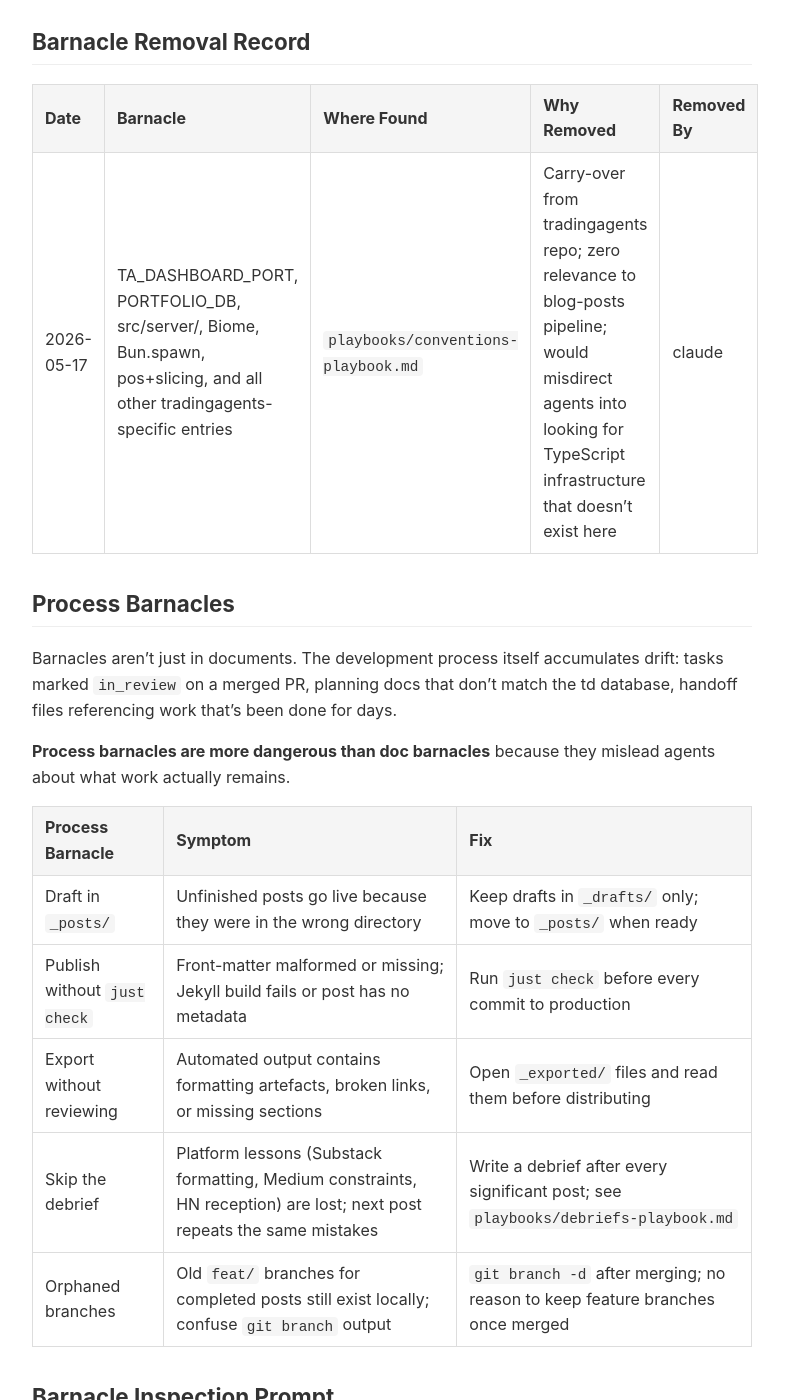
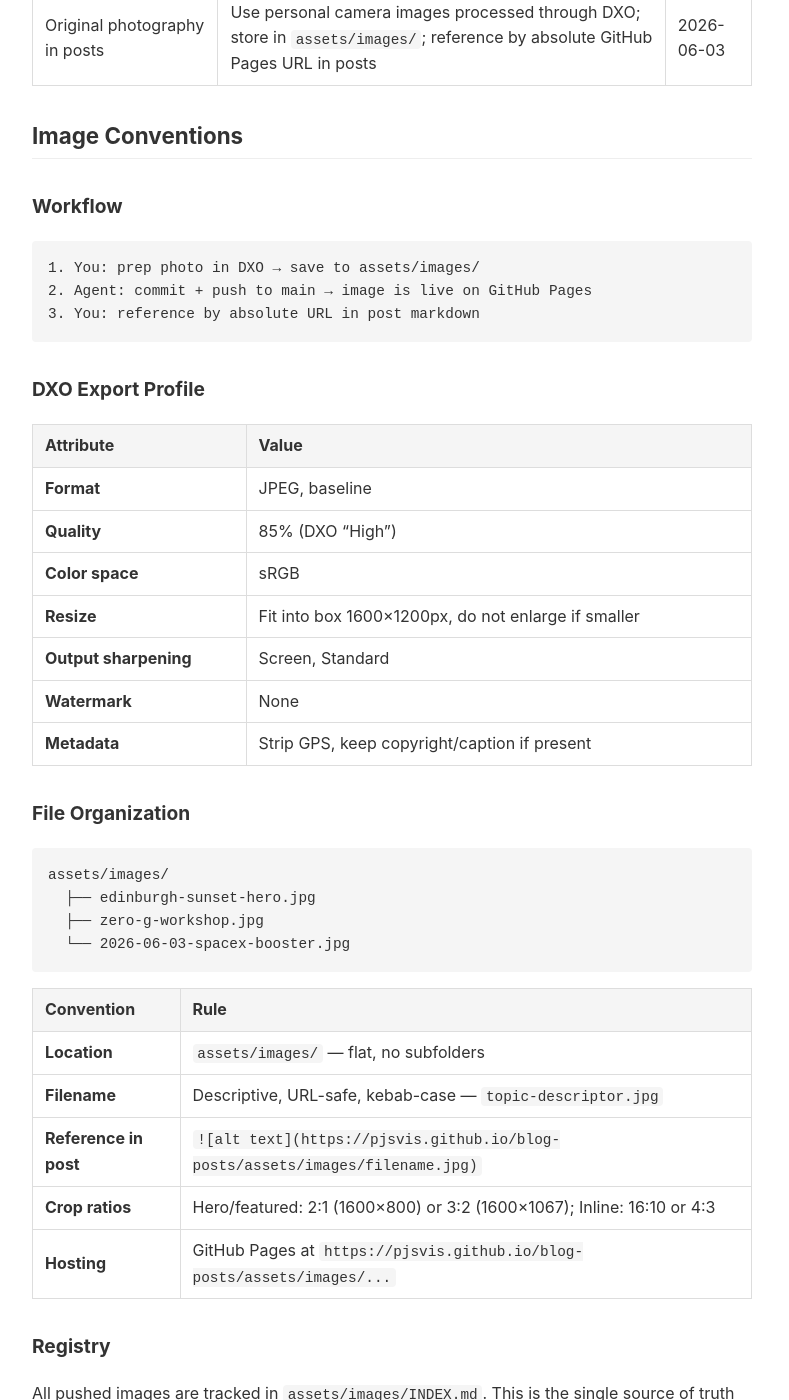
Before and after one commit to pjsvis/blog-posts, a Jekyll site: the page built from playbooks/conventions-playbook.md, in a window 1280 px wide and 1400 px high, scrolled down 1903 px. Shown: the whole window, without its empty margins (248-1037 px from the left). Built offline with Jekyll 4.4.1, drawn with Linux system fonts in a browser that asks for light colours; our own code applies the rules of GitHub Pages for plain Markdown files; some of the changed text lies outside the part shown.

Commit message:
feat(images): simplified image pipeline — absolute URLs, no path rewriting
- export-all.ts: detect images, warn on local paths, download to _exported/medium/images/
- conventions-playbook.md: DXO profile, flat assets/images/ structure, absolute URL workflow
- export-playbook.md: updated Medium section, anti-patterns for image references
- assets/images/INDEX.md: image registry for tracking pushed images

````diff
--- a/playbooks/conventions-playbook.md
+++ b/playbooks/conventions-playbook.md
@@ -50,6 +50,50 @@ justify it in one sentence, delete it.
 | Review exports before distributing | Automated export is a first pass; review `_exported/` before pasting into Substack/Medium | 2026-05-17 |
 | Branch before editing | Never commit directly to `main`; use feature branches for draft work and post revisions | 2026-05-17 |
 | Every deliberate folder has a `README.md` | Prevents mystery; draws boundaries between adjacent dirs | 2026-05-17 |
+| Original photography in posts | Use personal camera images processed through DXO; store in `assets/images/`; reference by absolute GitHub Pages URL in posts | 2026-06-03 |
+
+## Image Conventions
+
+### Workflow
+
+```
+1. You: prep photo in DXO → save to assets/images/
+2. Agent: commit + push to main → image is live on GitHub Pages
+3. You: reference by absolute URL in post markdown
+```
+
+### DXO Export Profile
+
+| Attribute | Value |
+|-----------|-------|
+| **Format** | JPEG, baseline |
+| **Quality** | 85% (DXO "High") |
+| **Color space** | sRGB |
+| **Resize** | Fit into box 1600×1200px, do not enlarge if smaller |
+| **Output sharpening** | Screen, Standard |
+| **Watermark** | None |
+| **Metadata** | Strip GPS, keep copyright/caption if present |
+
+### File Organization
+
+```
+assets/images/
+  ├── edinburgh-sunset-hero.jpg
+  ├── zero-g-workshop.jpg
+  └── 2026-06-03-spacex-booster.jpg
+```
+
+| Convention | Rule |
+|------------|------|
+| **Location** | `assets/images/` — flat, no subfolders |
+| **Filename** | Descriptive, URL-safe, kebab-case — `topic-descriptor.jpg` |
+| **Reference in post** | `![alt text](https://pjsvis.github.io/blog-posts/assets/images/filename.jpg)` |
+| **Crop ratios** | Hero/featured: 2:1 (1600×800) or 3:2 (1600×1067); Inline: 16:10 or 4:3 |
+| **Hosting** | GitHub Pages at `https://pjsvis.github.io/blog-posts/assets/images/...` |
+
+### Registry
+
+All pushed images are tracked in `assets/images/INDEX.md`. This is the single source of truth for available images and their URLs.
 
 ## Barnacle Removal Record
 
````
Also changed, not shown: assets/images/INDEX.md (added, +21 -0 lines), briefs/brief-image-pipeline-github-pages-2026-06-03.md (added, +84 -0 lines), playbooks/export-playbook.md (+6 -2 lines), scripts/export-all.ts (+53 -6 lines).
